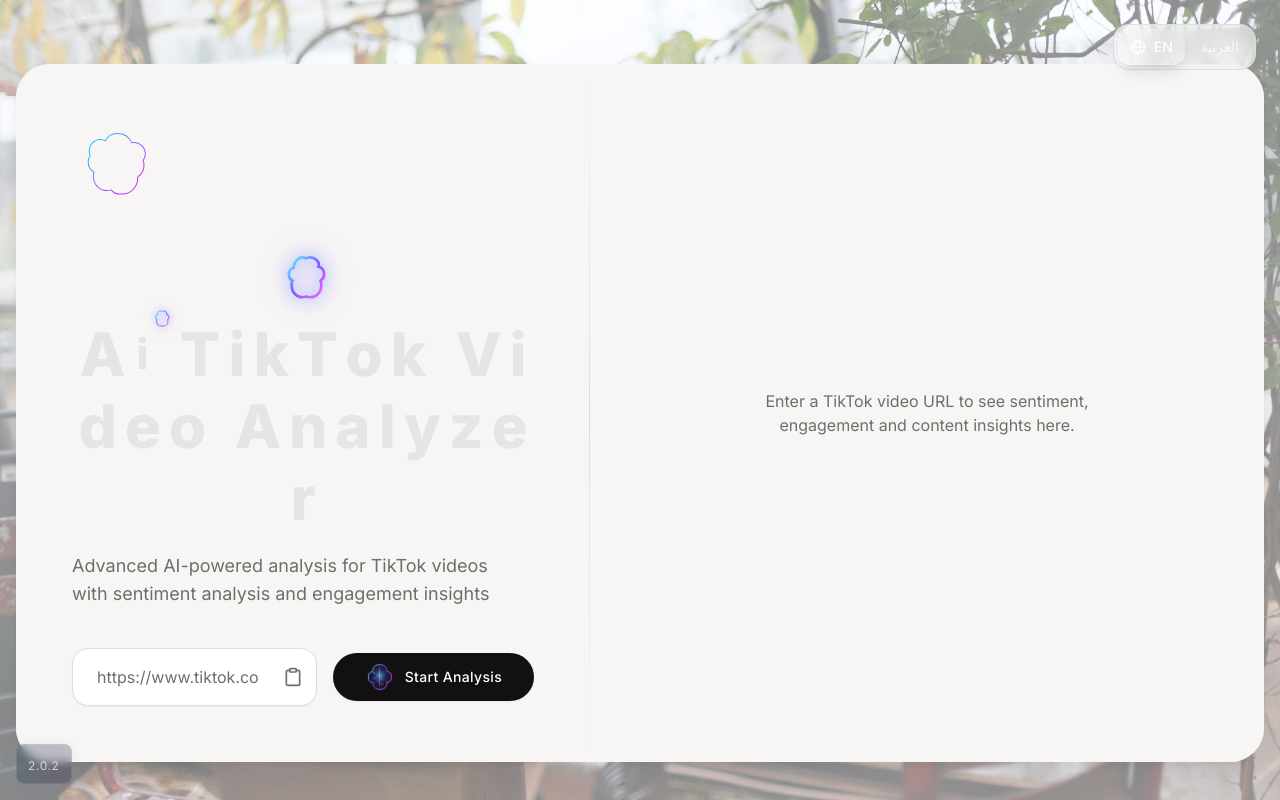
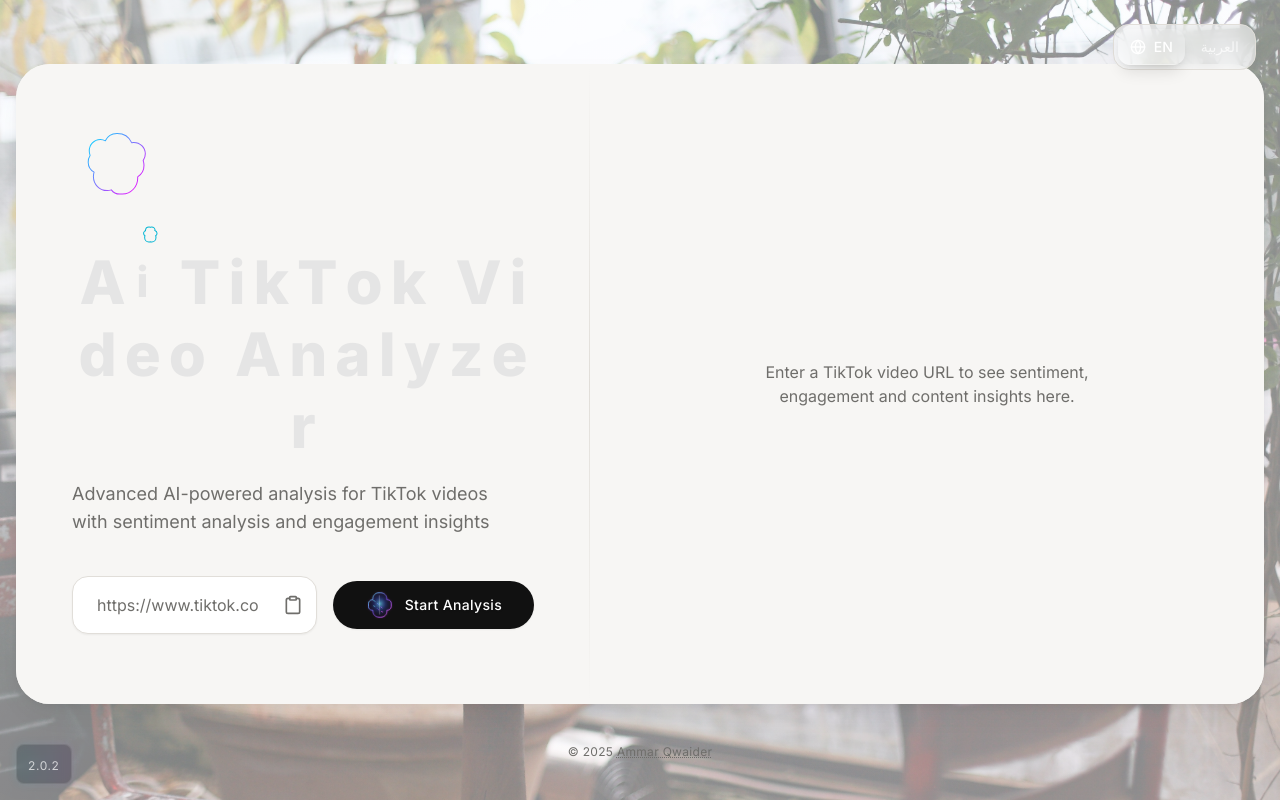
Before and after one commit to aqwaider87/Video-Analyzer, a Next.js app in the folder src/: page / in a window 1280 px wide. Built offline with nearby package versions, Linux system fonts and the light colour scheme.

Commit message:
feat: remove Brain Icon controller and update scatter functionality in AnimatedHeading component

```diff
--- a/src/components/AnimatedHeading.tsx
+++ b/src/components/AnimatedHeading.tsx
@@ -63,30 +63,7 @@
 
   return (
     <div className={`flex flex-col items-center justify-center gap-6 ${className}`} dir={direction ? 'rtl' : 'ltr'}>
-      {/* Brain Icon controller */}
-      <motion.svg
-        onClick={triggerCrazy}
-        xmlns="http://www.w3.org/2000/svg"
-        viewBox="0 0 40 40"
-        className="w-12 h-12 cursor-pointer"
-        fill="none"
-        stroke="url(#brainStroke)"
-        strokeWidth="2"
-        animate={{ scale: [1, 1.2, 1] }}
-        transition={{ repeat: Infinity, duration: 2, ease: 'easeInOut' }}
-        style={{ filter: 'drop-shadow(0 0 6px rgba(100,180,255,0.9)) drop-shadow(0 0 10px rgba(180,120,255,0.7))' }}
-        role="button"
-        aria-label="Scatter title"
-      >
-        <defs>
-          <linearGradient id="brainStroke" x1="0" y1="0" x2="1" y2="1">
-            <stop offset="0%" stopColor="#5ef9ff" />
-              <stop offset="50%" stopColor="#7d5bff" />
-              <stop offset="100%" stopColor="#ff63ff" />
-          </linearGradient>
-        </defs>
-        <path d="M20 6c-4 0-7 3.4-7 7.6-.9.3-1.7.8-2.3 1.5-.9 1-1.4 2.2-1.4 3.5 0 2 1 3.8 2.7 4.9-.4 1.2-.6 2.4-.6 3.6 0 4.9 3.7 8.9 8.2 8.9 1 0 2-.2 3-.5 1 .3 2 .5 3 .5 4.5 0 8.2-4 8.2-8.9 0-1.2-.2-2.4-.6-3.6 1.7-1.1 2.7-2.9 2.7-4.9 0-2.6-1.8-4.9-4.3-5.7C33 9.4 29 6 25 6c-1.4 0-2.8.4-4 1.2C22 6.5 21 6 20 6Z" />
-      </motion.svg>
+      {/* Brain Icon controller removed; brain now only decorates the 'i' */}
       {/* Title */}
   <div className="inline-flex flex-wrap justify-center gap-x-1 sm:gap-x-2 gap-y-3 text-4xl md:text-5xl lg:text-6xl">
         {isArabic && arabicTokens.length > 0 && arabicTokens.map((token, i) => (
@@ -125,15 +102,20 @@
                   className="font-extrabold text-neutral-200"
                 >i</motion.span>
                 <motion.svg
+                  onClick={triggerCrazy}
+                  role="button"
+                  aria-label="Scatter heading"
+                  tabIndex={0}
+                  onKeyDown={(e)=>{ if(e.key==='Enter' || e.key===' ') { e.preventDefault(); triggerCrazy(); } }}
                   xmlns="http://www.w3.org/2000/svg"
                   viewBox="0 0 40 40"
-                  className="absolute -right-5 -top-4 w-5 h-5"
+                  className="absolute -right-2 -top-7 w-5 h-5 text-cyan-500 dark:text-cyan-400 focus:outline-none focus-visible:ring-2 focus-visible:ring-cyan-400/60 focus-visible:ring-offset-2 focus-visible:ring-offset-transparent rounded-sm"
                   fill="none"
-                  stroke="url(#brainStroke)"
+                  stroke="currentColor"
                   strokeWidth="2"
-                  animate={{ scale: [1, 1.2, 1] }}
-                  transition={{ repeat: Infinity, duration: 1.8, ease: 'easeInOut' }}
-                  style={{ filter: 'drop-shadow(0 0 3px rgba(100,180,255,0.8)) drop-shadow(0 0 5px rgba(180,120,255,0.6))' }}
+                  animate={{ scale: [1, 1.12, 1] }}
+                  transition={{ repeat: Infinity, duration: 2.6, ease: 'easeInOut' }}
+                  style={{ filter: 'none' }}
                 >
                   <path d="M20 6c-4 0-7 3.4-7 7.6-.9.3-1.7.8-2.3 1.5-.9 1-1.4 2.2-1.4 3.5 0 2 1 3.8 2.7 4.9-.4 1.2-.6 2.4-.6 3.6 0 4.9 3.7 8.9 8.2 8.9 1 0 2-.2 3-.5 1 .3 2 .5 3 .5 4.5 0 8.2-4 8.2-8.9 0-1.2-.2-2.4-.6-3.6 1.7-1.1 2.7-2.9 2.7-4.9 0-2.6-1.8-4.9-4.3-5.7C33 9.4 29 6 25 6c-1.4 0-2.8.4-4 1.2C22 6.5 21 6 20 6Z" />
                 </motion.svg>
```
